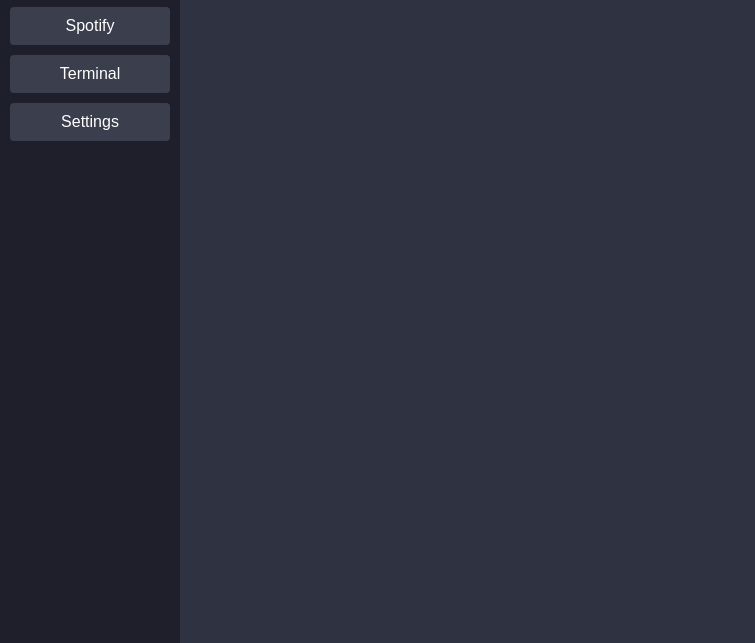
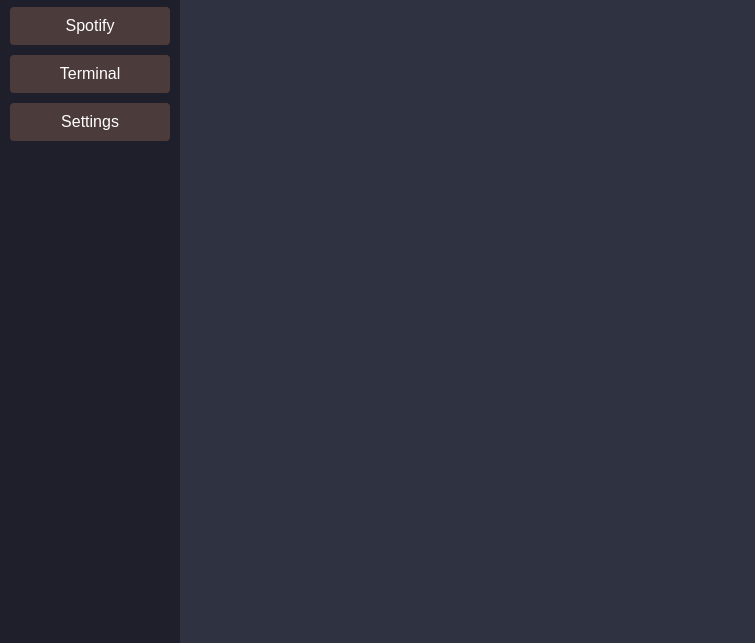
Before and after one commit to Bella-TheCat/coolgui, an Electron app: page index.html in a window 1000 px wide. Shown: the part 157-800 px from the top of the page, without its empty margins (0-755 px from the left). Drawn offline with Linux system fonts and the light colour scheme.

Commit message:
general stuff

```diff
--- a/index.html
+++ b/index.html
@@ -108,6 +108,10 @@
       cursor: pointer;
       font-size: 16px;
       transition: background-color 0.3s ease;
+    }
+
+    .sidebar button {
+      background-color: #4c3b3b;
     }
 
     .default-btn:hover {
--- a/package.json
+++ b/package.json
@@ -9,7 +9,9 @@
   "scripts": {
     "start": "electron ."
   },
-  "dependencies": {},
+  "dependencies": {
+    "@xterm/xterm": "^5.5.0"
+  },
   "devDependencies": {
     "electron": "35.0.0"
   }
```
Also changed, not shown: 1 other file.
